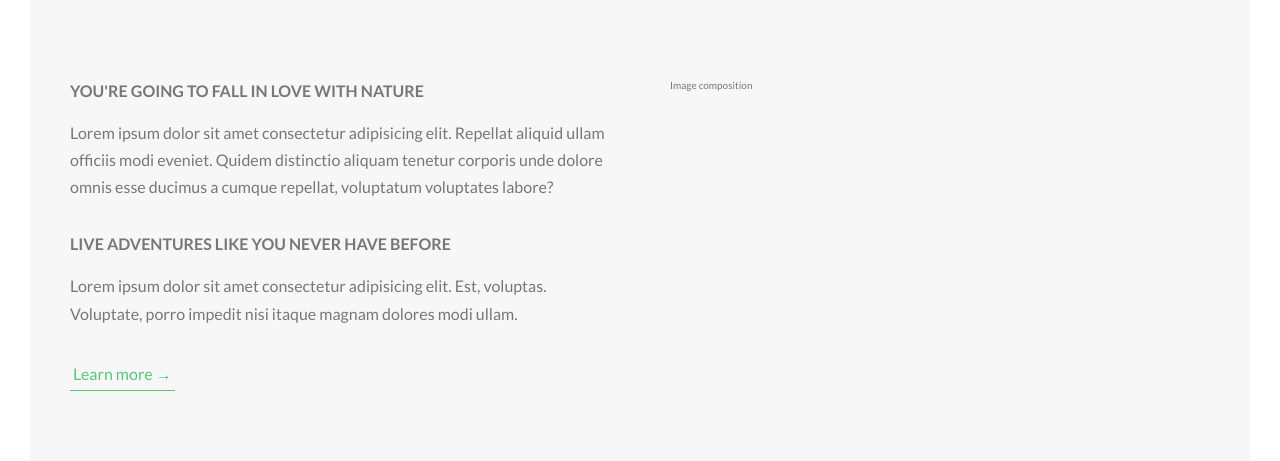
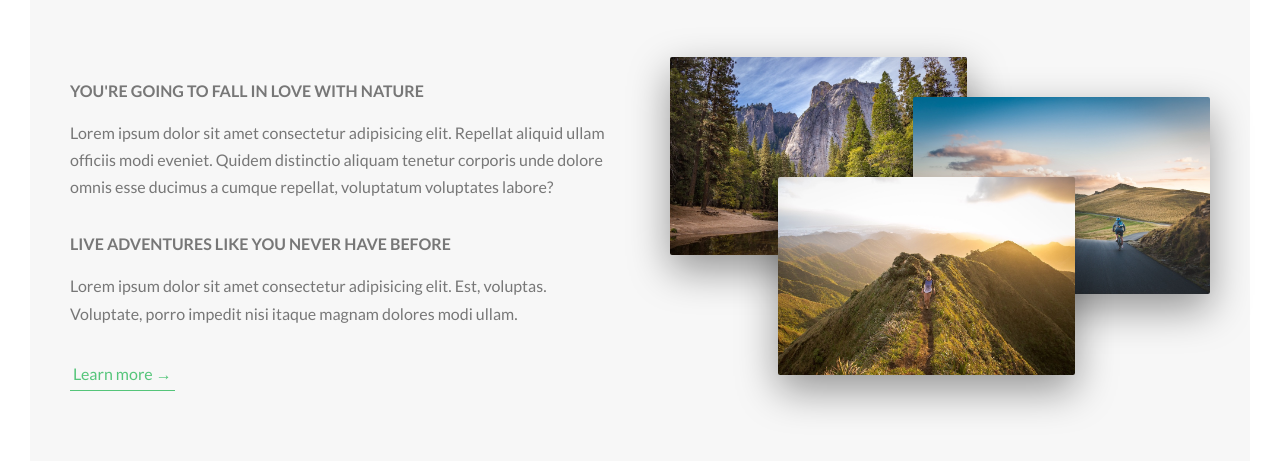
Before and after one commit to Sedekil/natours, a website: page index.html in a window 1280 px wide. Shown: the part 943-1404 px from the top of the page. Drawn offline with Linux system fonts and the light colour scheme.

Commit message:
about section

```diff
--- a/index.html
+++ b/index.html
@@ -51,7 +51,11 @@
                         <a href="#" class="btn-text">Learn more &rarr;</a>
                     </div>
                     <div class="col-1-of-2">
-                        Image composition
+                        <div class="composition">
+                            <img src="img/nat-1-large.jpg" alt="Photo 1" class="composition__photo composition__photo--p1">
+                            <img src="img/nat-2-large.jpg" alt="Photo 2" class="composition__photo composition__photo--p2">
+                            <img src="img/nat-3-large.jpg" alt="Photo 3" class="composition__photo composition__photo--p3">
+                        </div>
                     </div>
                 </div>
             </section>
--- /dev/null
+++ b/sass/components/_composition.scss
@@ -0,0 +1,41 @@
+.composition {
+    position: relative;
+
+    &__photo {
+        width: 55%;
+        box-shadow: 0 1.5rem 4rem rgba($color-black, .4);
+        border-radius: .2rem;
+        position: absolute;
+        z-index: 10;
+        transition: all .2s;
+        outline-offset: 2rem;
+
+        &--p1 {
+            left: 0;
+            top: -2rem;
+        }
+
+        &--p2 {
+            right: 0;
+            top: 2rem;
+        }
+
+        &--p3 {
+            left: 20%;
+            top: 10rem;
+        }
+
+        &:hover {
+            outline: 1.5rem solid $color-primary;
+            transform: scale(1.05) translateY(-.5rem);
+            box-shadow: 0 2.5rem 4rem rgba($color-black, .5);
+            z-index: 20;
+        }
+
+    }
+
+    &:hover &__photo:not(:hover) {
+        transform: scale(0.95);
+    }
+
+}
--- a/sass/main.scss
+++ b/sass/main.scss
@@ -8,6 +8,7 @@
 @import "base/utilities";
 
 @import "components/button";
+@import "components/composition";
 
 @import "layout/grid";
 @import "layout/header";
```
Also changed, not shown: css/main.css, dist/css/main.min.css, 2 other files.
